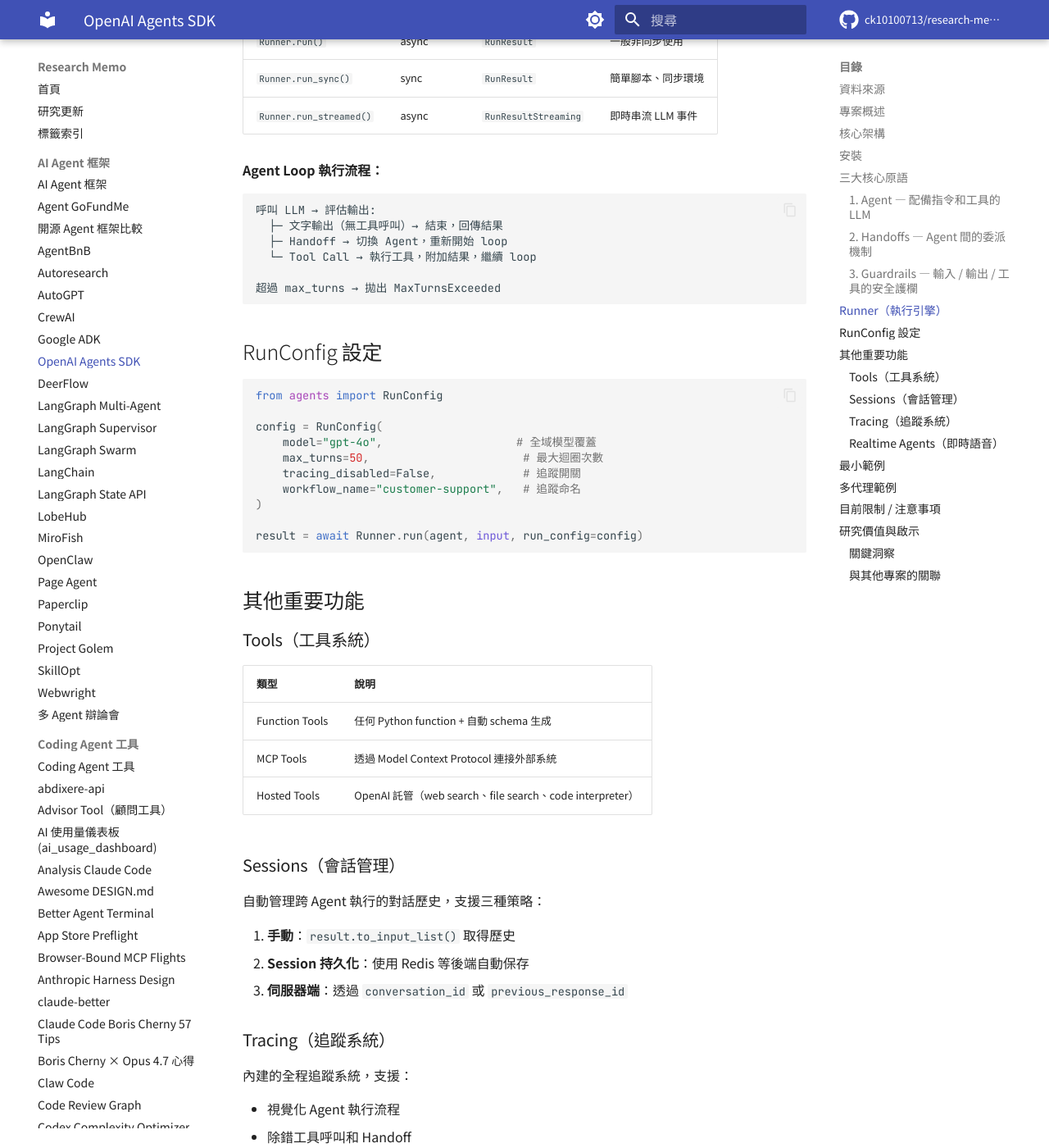
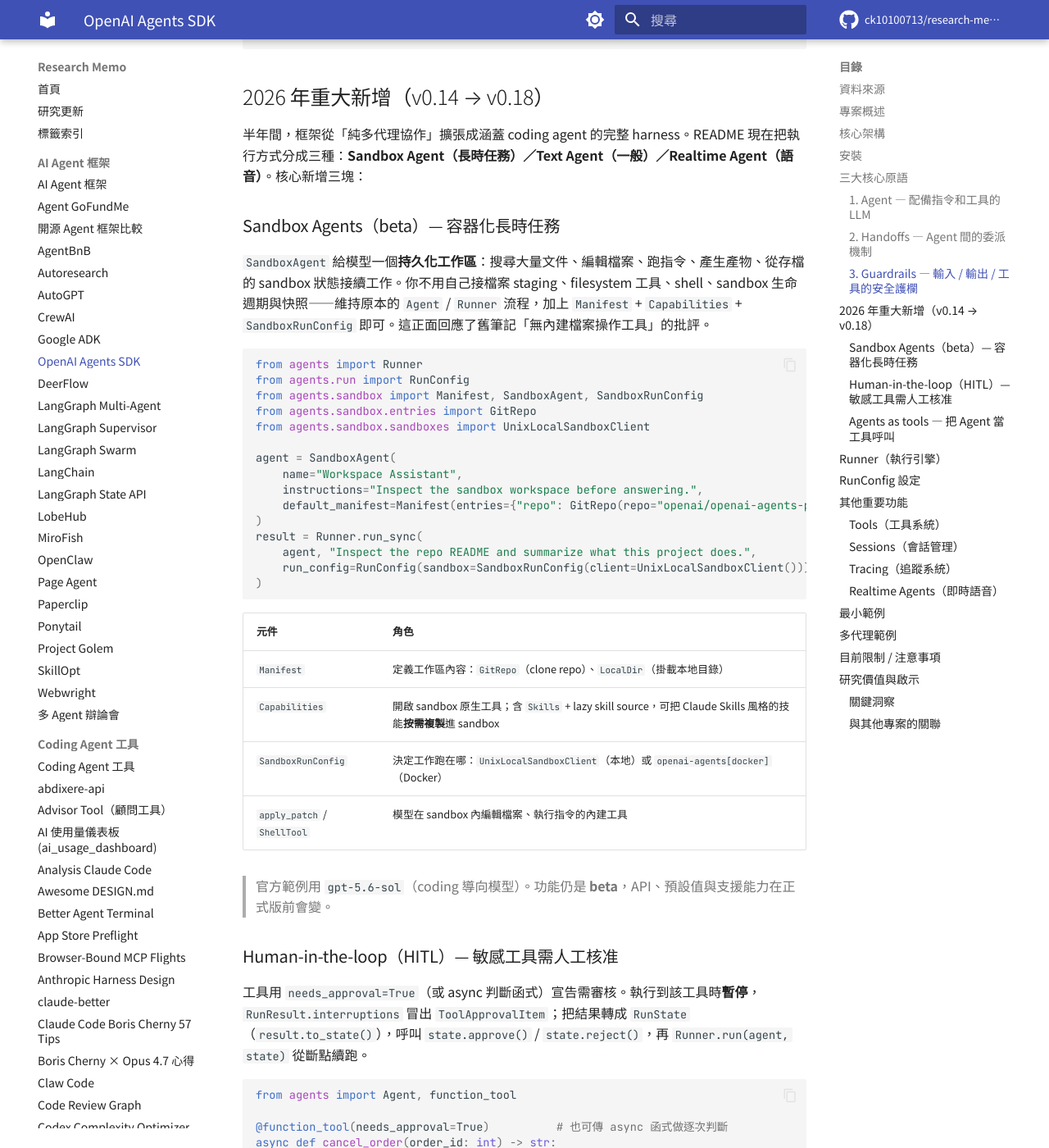
Before and after one commit to ck10100713/research-memo, an MkDocs documentation site: the page built from docs/openai-agents-sdk.md, in a window 1280 px wide and 1400 px high, scrolled down 3347 px. Shown: the whole window at 82% size. Built offline with MkDocs 1.6.1 and Material for MkDocs 9.7.7, drawn with Linux system fonts in a browser that asks for light colours; comment, search, counter and statistics services are not loaded; some of the changed text lies outside the part shown.

Commit message:
Update research note: OpenAI Agents SDK (v0.18 — Sandbox Agents、Human-in-the-loop、Agents-as-tools)
Co-Authored-By: Claude Opus 4.8 (1M context) <noreply@anthropic.com>

````diff
--- a/docs/openai-agents-sdk.md
+++ b/docs/openai-agents-sdk.md
@@ -1,11 +1,12 @@
 ---
-date: "2026-03-31"
+date: "2026-07-17"
 category: "AI Agent 框架"
 card_icon: "material-robot-industrial"
-oneliner: "OpenAI 官方 Agent 框架 — 以 Handoffs + Guardrails 為核心的輕量多代理工作流系統"
+oneliner: "OpenAI 官方 Agent 框架 — Handoffs + Guardrails 起家，v0.18 補上 Sandbox Agents 與 Human-in-the-loop"
 tags:
   - agent-framework
   - multi-agent
+  - mcp
 ---
 
 # OpenAI Agents SDK 研究筆記
@@ -26,9 +27,11 @@ tags:
 
 OpenAI Agents SDK 是 OpenAI 的官方 Agent 開發框架，前身為實驗性的 **Swarm** 專案，於 2025 年 3 月正式發布。它是一個輕量、抽象層極少的 Python-first 框架（也有 TypeScript 版本），設計哲學是「足夠的功能讓你值得用，但抽象層少到幾分鐘就能學會」。
 
-與 Claude Agent SDK 的「把產品能力變成函式庫」不同，OpenAI Agents SDK 更偏向「多代理協作框架」——核心不是內建工具，而是 Agent 間的 Handoff（委派）和 Guardrails（護欄）機制。
+與 Claude Agent SDK 的「把產品能力變成函式庫」不同，OpenAI Agents SDK 起家時更偏向「多代理協作框架」——核心不是內建工具，而是 Agent 間的 Handoff（委派）和 Guardrails（護欄）機制。但到了 2026 年中，它已補上 Sandbox Agents（容器化 coding harness）與 Human-in-the-loop，定位往通用 agent 平台擴張（見下方「2026 年重大新增」）。
 
-**GitHub 社群數據**：20.4k stars、3.3k forks、77 releases（最新 v0.13.2）、MIT License
+**GitHub 社群數據**（2026-07 更新）：27.9k stars、4.3k forks、108+ releases（最新 **v0.18.3**，2026-07-17）、MIT License
+
+> **本次更新（v0.13 → v0.18）重點**：新增 ① Sandbox Agents（beta，持久化工作區 + `apply_patch`/`ShellTool`）② Human-in-the-loop（`needs_approval` + `RunState` 續跑）③ Agents-as-tools（把 Agent 當工具呼叫）；Realtime 模型升至 `gpt-realtime-2.1`；模型層新增 `any-llm`（與 LiteLLM 並列）。
 
 ## 核心架構
 
@@ -135,6 +138,68 @@ async def math_homework_check(ctx, agent, input):
     )
 ```
 
+## 2026 年重大新增（v0.14 → v0.18）
+
+半年間，框架從「純多代理協作」擴張成涵蓋 coding agent 的完整 harness。README 現在把執行方式分成三種：**Sandbox Agent（長時任務）／Text Agent（一般）／Realtime Agent（語音）**。核心新增三塊：
+
+### Sandbox Agents（beta）— 容器化長時任務
+
+`SandboxAgent` 給模型一個**持久化工作區**：搜尋大量文件、編輯檔案、跑指令、產生產物、從存檔的 sandbox 狀態接續工作。你不用自己接檔案 staging、filesystem 工具、shell、sandbox 生命週期與快照——維持原本的 `Agent` / `Runner` 流程，加上 `Manifest` + `Capabilities` + `SandboxRunConfig` 即可。這正面回應了舊筆記「無內建檔案操作工具」的批評。
+
+```python
+from agents import Runner
+from agents.run import RunConfig
+from agents.sandbox import Manifest, SandboxAgent, SandboxRunConfig
+from agents.sandbox.entries import GitRepo
+from agents.sandbox.sandboxes import UnixLocalSandboxClient
+
+agent = SandboxAgent(
+    name="Workspace Assistant",
+    instructions="Inspect the sandbox workspace before answering.",
+    default_manifest=Manifest(entries={"repo": GitRepo(repo="openai/openai-agents-python", ref="main")}),
+)
+result = Runner.run_sync(
+    agent, "Inspect the repo README and summarize what this project does.",
+    run_config=RunConfig(sandbox=SandboxRunConfig(client=UnixLocalSandboxClient())),
+)
+```
+
+| 元件 | 角色 |
+|------|------|
+| `Manifest` | 定義工作區內容：`GitRepo`（clone repo）、`LocalDir`（掛載本地目錄） |
+| `Capabilities` | 開啟 sandbox 原生工具；含 `Skills` + lazy skill source，可把 Claude Skills 風格的技能**按需複製**進 sandbox |
+| `SandboxRunConfig` | 決定工作跑在哪：`UnixLocalSandboxClient`（本地）或 `openai-agents[docker]`（Docker） |
+| `apply_patch` / `ShellTool` | 模型在 sandbox 內編輯檔案、執行指令的內建工具 |
+
+> 官方範例用 `gpt-5.6-sol`（coding 導向模型）。功能仍是 **beta**，API、預設值與支援能力在正式版前會變。
+
+### Human-in-the-loop（HITL）— 敏感工具需人工核准
+
+工具用 `needs_approval=True`（或 async 判斷函式）宣告需審核。執行到該工具時**暫停**，`RunResult.interruptions` 冒出 `ToolApprovalItem`；把結果轉成 `RunState`（`result.to_state()`），呼叫 `state.approve()` / `state.reject()`，再 `Runner.run(agent, state)` 從斷點續跑。
+
+```python
+from agents import Agent, function_tool
+
+@function_tool(needs_approval=True)          # 也可傳 async 函式做逐次判斷
+async def cancel_order(order_id: int) -> str:
+    return f"Cancelled order {order_id}"
+```
+
+- **適用範圍廣**：`function_tool`、`Agent.as_tool`、`ShellTool`、`ApplyPatchTool` 皆支援 `needs_approval`；本地 MCP server 用 `require_approval`，Hosted MCP 用 `tool_config={"require_approval": "always"}`
+- **核准是跨整個 run 的**：handoff 之後的 agent、巢狀 `Agent.as_tool()` 內部工具冒出的核准，都在**最外層 run** 的 `RunState` 上核准並續跑
+- **黏著決定**：`always_approve=True` / `always_reject=True` 存進 run state，可隨 `to_json`/`from_json` 序列化，跨程序恢復同一個暫停的 run
+
+### Agents as tools — 把 Agent 當工具呼叫
+
+除了 Handoff（把對話**整個交出去**、不回頭），現在能用 `Agent.as_tool()` 把一個 Agent 包成工具，由主 Agent 呼叫、**取回結果後繼續**自己的流程。
+
+| 委派方式 | 語意 | 適合 |
+|---------|------|------|
+| **Handoff** | 換人接手，控制權轉移 | 客服轉接、分流到專責 Agent |
+| **Agent-as-tool** | 外包一段子任務再收回結果 | 翻譯／檢索／子分析等可組合的能力 |
+
+這補上了 Handoff「線性委派、交出去就不回來」的限制——也讓舊筆記提到的「多 Agent 辯論」這類需要收束結果的模式更容易實作。
+
 ## Runner（執行引擎）
 
 | 方法 | 類型 | 回傳 | 適用場景 |
@@ -237,9 +302,9 @@ print(result.final_output)
 ## 目前限制 / 注意事項
 
 - **Python-first 設計**：TypeScript 版本功能可能落後 Python 版
-- **無內建檔案操作工具**：不像 Claude Agent SDK 內建 Read/Write/Edit/Bash，需自行實作或使用 MCP
+- **檔案操作改善但仍 beta**：v0.18 起 Sandbox Agents 補上 `apply_patch`/`ShellTool` 與持久化工作區，回應了原本「無內建檔案工具」的缺口，但整套 sandbox 仍是 beta，API 與預設值會變
 - **Hosted Tools 僅限 OpenAI**：web search、file search、code interpreter 跑在 OpenAI 基礎設施上，無法自託管
-- **模型提供者鎖定風險**：雖聲稱支援 100+ LLM（透過 LiteLLM），但核心功能針對 OpenAI 模型優化
+- **模型提供者鎖定風險**：雖聲稱支援 100+ LLM（透過 `any-llm` / LiteLLM），但核心功能針對 OpenAI 模型優化；Sandbox/Realtime 更明顯綁定 OpenAI 最新模型（`gpt-5.6-sol`、`gpt-realtime-2.1`）
 - **Guardrails 可能消耗額外 token**：parallel 模式下 Agent 可能在 Guardrail 觸發前已執行部分工作
 
 ## 研究價值與啟示
@@ -252,13 +317,17 @@ print(result.final_output)
 
 3. **Swarm → Agents SDK 的演進路徑有參考價值**——從實驗性的 multi-agent 探索框架，演進為生產級 SDK，保留了核心理念（agents, handoffs）並加入企業級功能（guardrails, tracing, sessions）。這種「先驗證概念、再產品化」的路線值得關注。
 
-4. **「空工具箱」是刻意的設計選擇**——與 Claude Agent SDK 的「出廠 8 工具」相比，OpenAI 選擇不預設任何工具。好處是更通用（不綁定檔案系統操作），壞處是建構 coding agent 需要更多前置工作。兩種策略反映了產品定位差異：Claude = coding agent 框架，OpenAI = 通用 agent 框架。
+4. **「空工具箱」的設計選擇正在收斂**——舊筆記時 OpenAI 刻意不預設任何工具（通用但難做 coding agent），與 Claude Agent SDK 的「出廠內建工具」形成對比。但 v0.18 的 Sandbox Agents 直接補上 `apply_patch`/`ShellTool` + 持久化工作區，等於把 coding-agent harness 收進框架。兩家的產品定位正在互相靠攏：OpenAI 從「通用框架」往下補 coding，Claude 從「coding 框架」往上補通用編排。
 
 5. **Tracing 整合微調的閉環設計**——追蹤資料不只用於除錯，還能直接匯出為微調訓練資料。這形成了「部署 → 觀察 → 微調 → 改善」的閉環，是其他框架較少強調的功能。
 
+6. **HITL 把「核准」做成 run 層級的一等公民**——多數框架的人工核准是綁在單一工具或單一 agent 上；OpenAI 讓核准跨越 handoff 與巢狀 `Agent.as_tool()`，全部在最外層 `RunState` 上處理，且能序列化後跨程序續跑。對「暫停等人審 → 幾小時後恢復」的非同步審批流（如金融、退款、寄信）特別關鍵——這也是與 Sandbox（長時任務）搭配的必要安全閥。
+
+7. **Sandbox 的 Skills 機制呼應了 Claude Skills**——`Capabilities` 可掛 lazy skill source，把技能按需複製進 sandbox。這與 Anthropic 的 Agent Skills 是同一個方向：用「可插拔的技能包」擴充 agent，而非把所有能力寫死在 prompt/工具裡。
+
 ### 與其他專案的關聯
 
-- **vs [Claude Agent SDK](claude-agent-sdk.md)**：最直接的競品比較。Claude = 內建工具 + Hooks 生命週期控制；OpenAI = Handoffs + Guardrails 多代理協作。選擇取決於是 coding agent（Claude）還是通用多代理（OpenAI）
+- **vs [Claude Agent SDK](claude-agent-sdk.md)**：最直接的競品比較。原本分野是 Claude = 內建工具 + Hooks 生命週期控制、OpenAI = Handoffs + Guardrails 多代理協作；但 v0.18 的 Sandbox Agents（`apply_patch`/shell + Skills）讓 OpenAI 也踏進 coding-agent 地盤，兩者能力持續收斂，選型差異縮小到生態與模型偏好
 - **vs [CrewAI](crewai.md)**：CrewAI 也是多代理框架，但用 Role/Goal/Backstory 定義 Agent，更偏向「團隊模擬」。OpenAI Agents SDK 更輕量、更貼近 API
 - **vs [LangGraph](langgraph-multi-agent.md)**：LangGraph 用圖結構定義工作流，適合複雜的狀態機。OpenAI Agents SDK 的 Handoffs 更簡單但也更受限——適合線性委派，不適合複雜分支
 - **vs [TradingAgents](tradingagents.md)**：TradingAgents 的多 Agent 辯論模式可以用 Handoffs 實現，但需要額外抽象層
````
Also changed, not shown: other parts of docs/openai-agents-sdk.md (+1 -1 lines), docs/index.md (+9 -9 lines), docs/news.md (+3 -3 lines), docs/topics/agent-frameworks.md (+1 -1 lines).
